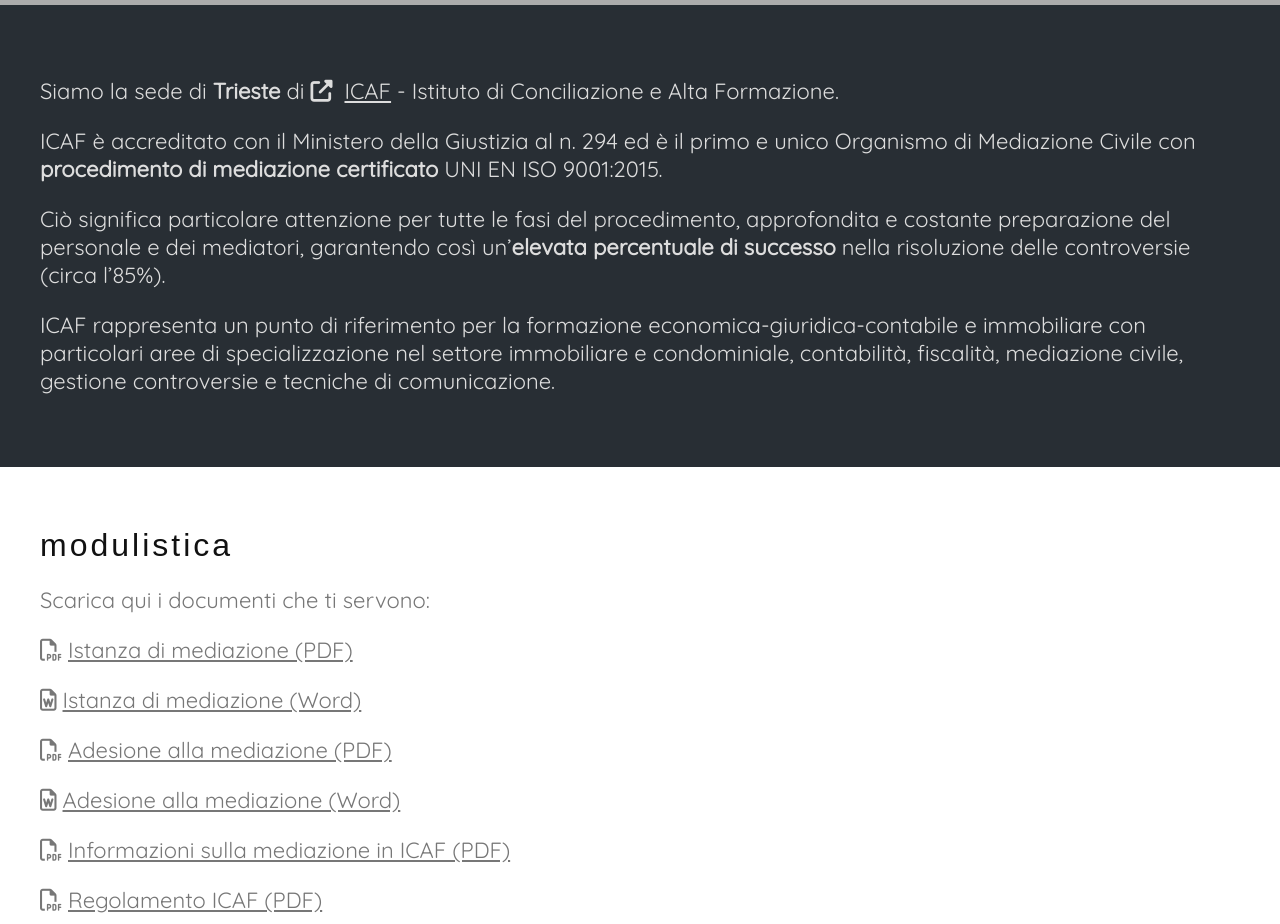
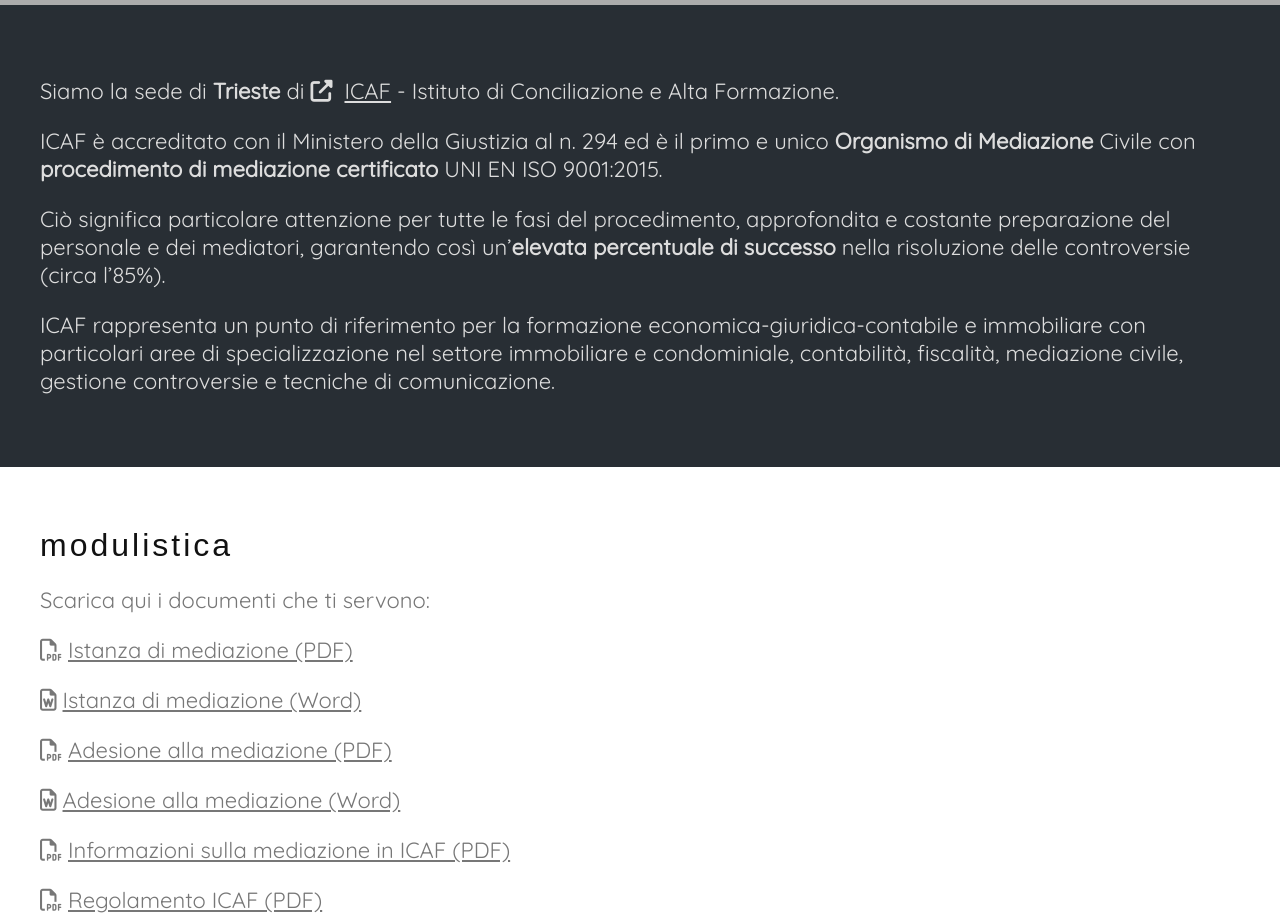
Before and after one commit to malmerig/MediazioneTrieste, a plain HTML site: page index.html in a window 1280 px wide. Shown: the part 1460-2384 px from the top of the page. Drawn offline with nearby package versions, Linux system fonts and the light colour scheme; grey boxes are pictures that could not be loaded; a script that the page names is missing; a web font is replaced by a local one.

Commit message:
Update index.html

```diff
--- a/index.html
+++ b/index.html
@@ -70,14 +70,14 @@
       </div>
     </div>
 
-    <div style="position:relative;">
+    <div style="position:relative;" title="organismo di mediazione">
       <div style="color:#ddd;background-color:#282E34;text-align:center;padding:50px 40px;text-align: left;">
       <p>Siamo la sede di <b>Trieste</b> di <i class="fas fa-external-link-alt"></i>&nbsp;
         <a href="https://www.istitutoicaf.it">ICAF</a> - Istituto di Conciliazione e Alta Formazione.
       </p>
       <p>
-        ICAF &egrave; accreditato con il Ministero della Giustizia al n. 294 ed &egrave; il primo e unico Organismo
-        di Mediazione Civile con <strong>procedimento di mediazione certificato</strong> UNI EN ISO 9001:2015.
+        ICAF &egrave; accreditato con il Ministero della Giustizia al n. 294 ed &egrave; il primo e unico <strong>Organismo
+        di Mediazione</strong> Civile con <strong>procedimento di mediazione certificato</strong> UNI EN ISO 9001:2015.
       </p>
       <p>
         Ci&ograve; significa particolare attenzione per tutte le fasi del procedimento, approfondita e costante
```
